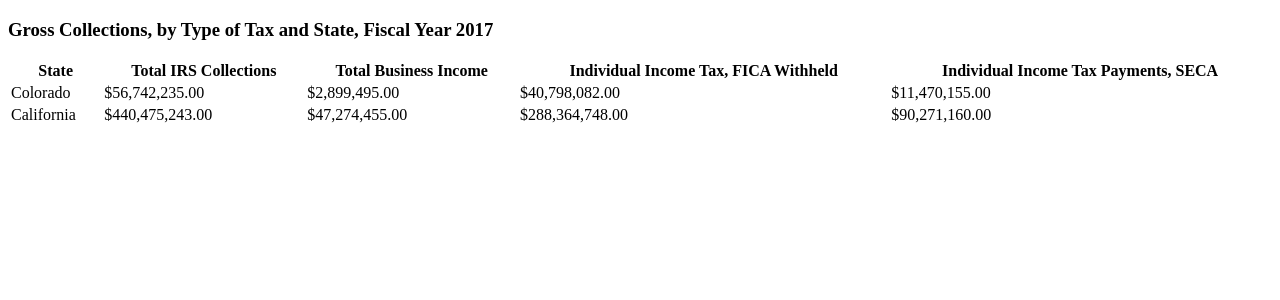
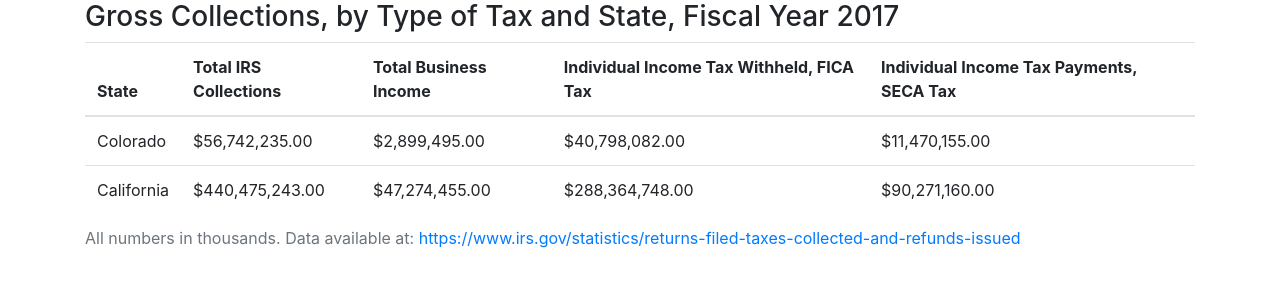
Before and after one commit to timothytavarez/IRS-2017-Tax-Data, an Angular app: page / in a window 1280 px wide. Shown: the top 300 px of the page. Built offline with nearby package versions, Linux system fonts and the light colour scheme.

Commit message:
Add Bootstrap framework via CDN. Add bootstrap table styling. Add caption data to table.

```diff
--- a/src/app/state-data-box/state-data-box.component.html
+++ b/src/app/state-data-box/state-data-box.component.html
@@ -1,14 +1,18 @@
 
+<div class="container">
   <h3>Gross Collections, by Type of Tax and State, Fiscal Year 2017</h3>
-
-<table style="width: 100%">
+  <table class="table">
+    <caption>All numbers in thousands. Data available at: <a href="https://www.irs.gov/statistics/returns-filed-taxes-collected-and-refunds-issued">https://www.irs.gov/statistics/returns-filed-taxes-collected-and-refunds-issued</a> </caption>
+    <thead>
       <tr>
         <th>State</th>
         <th>Total IRS Collections</th>
         <th>Total Business Income</th>
-    <th>Individual Income Tax, FICA Withheld</th>
-    <th>Individual Income Tax Payments, SECA</th>
+        <th>Individual Income Tax Withheld, FICA Tax</th>
+        <th>Individual Income Tax Payments, SECA Tax</th>
       </tr>
+    </thead>
+    <tbody>
       <tr *ngFor="let state of states">
         <td>{{ state.name }}</td>
         <td>{{ state.totalIRSCollections | currency }}</td>
@@ -16,4 +20,6 @@
         <td>{{ state.individualIncomeTaxWithheldFICA | currency }}</td>
         <td>{{ state.individualIncomeTaxPaymentsSECA | currency }}</td>
       </tr>
+    </tbody>
   </table>
+</div>
--- a/src/index.html
+++ b/src/index.html
@@ -4,6 +4,7 @@
   <meta charset="utf-8">
   <title>TaxRevenue</title>
   <base href="/">
+  <link href="https://stackpath.bootstrapcdn.com/bootstrap/4.1.3/css/bootstrap.min.css" rel="stylesheet" integrity="sha384-MCw98/SFnGE8fJT3GXwEOngsV7Zt27NXFoaoApmYm81iuXoPkFOJwJ8ERdknLPMO" crossorigin="anonymous">
 
   <meta name="viewport" content="width=device-width, initial-scale=1">
   <link rel="icon" type="image/x-icon" href="favicon.ico">
```
Also changed, not shown: 1 other file (tests, documents, lock files or other folders). Lines whose indentation alone changed are shown as unchanged.
